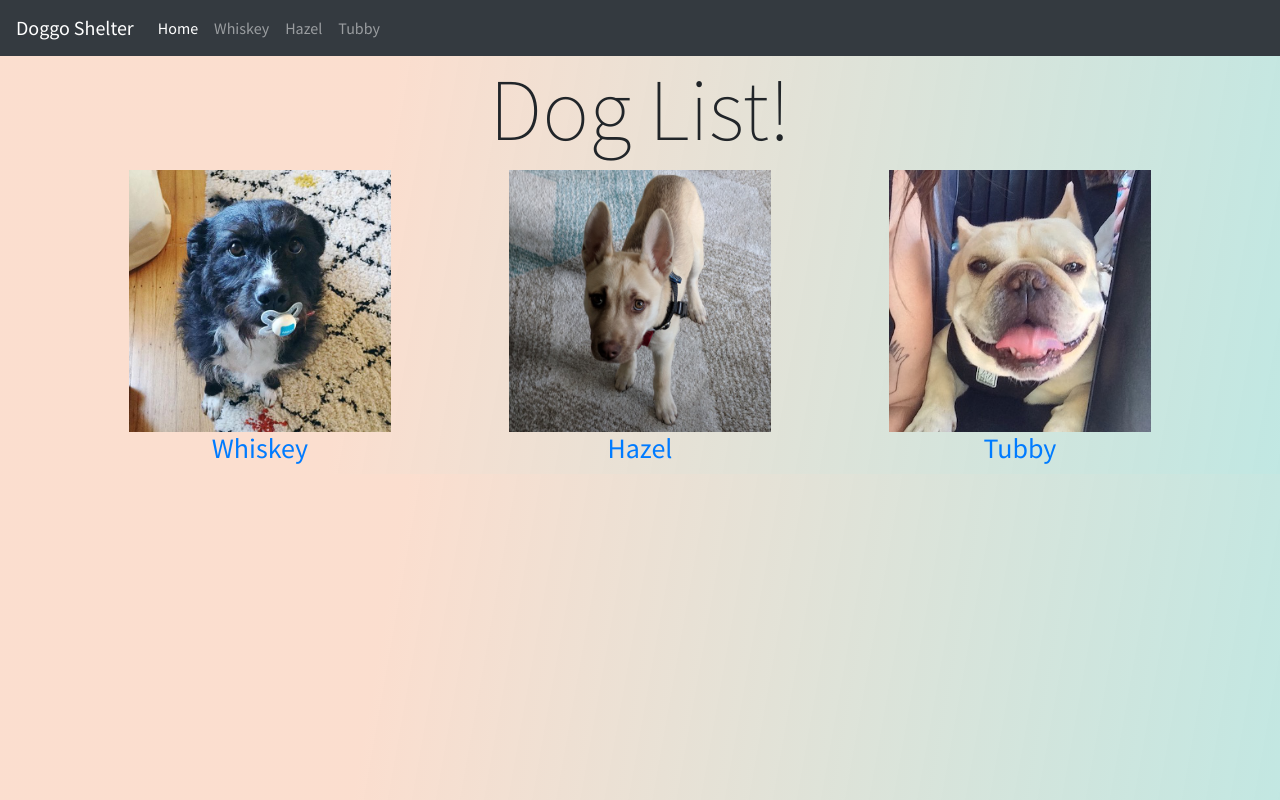
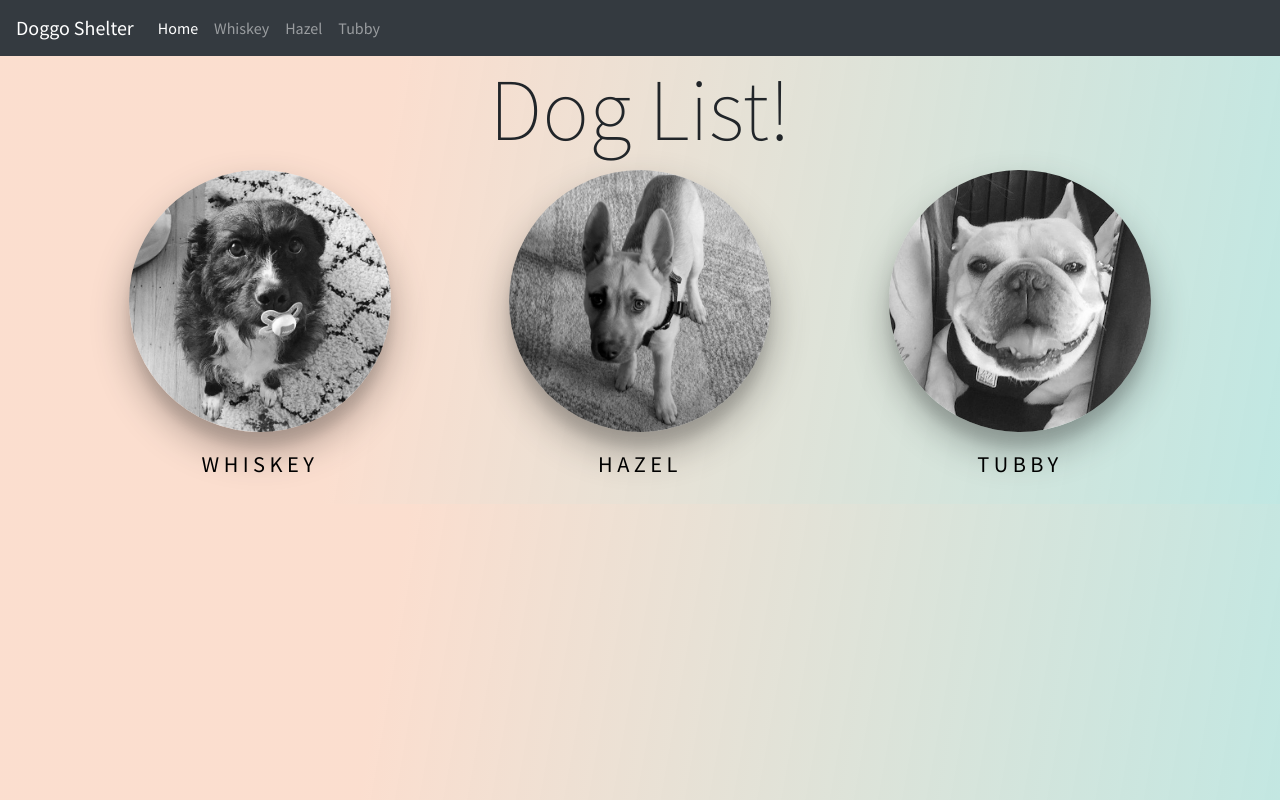
Before and after one commit to jainharsh21/Doggo-Finder, a React (Create React App) app: page /dogs in a window 1280 px wide. Built offline with nearby package versions, Linux system fonts and the light colour scheme.

Commit message:
styled the each doglist component

```diff
--- a/src/DogList.css
+++ b/src/DogList.css
@@ -1,3 +1,44 @@
-.Dog img{
-    width: 75%;
+.Dog img {
+  width: 75%;
+  filter: grayscale();
+  border-radius: 50%;
+  box-shadow: 0 19px 38px rgba(0, 0, 0, 0.3), 0 15px 12px rgba(0, 0, 0, 0.1);
 }
+
+.Dog:hover img {
+  filter: none;
+}
+
+.Dog .underline {
+  text-decoration: none;
+  border: 4px solid transparent;
+  display: inline-block;
+  vertical-align: top;
+  line-height: 36px;
+  text-transform: uppercase;
+  color: black;
+  letter-spacing: 0.2em;
+  text-align: center;
+  font-size: 1.4rem;
+  margin: 10px;
+  position: relative;
+}
+
+.underline::after {
+  width: 0%;
+  height: 4px;
+  display: block;
+  background-color: #fff;
+  content: " ";
+  position: absolute;
+  top: 34px;
+  left: 50%;
+  transition: left 0.4s cubic-bezier(0.215, 0.61, 0.355, 1),
+    width 0.4s cubic-bezier(0.215, 0.61, 0.355, 1);
+}
+
+.Dog:hover .underline::after {
+  width: 100%;
+  top: 34px;
+  left: 0;
+}
--- a/src/DogList.js
+++ b/src/DogList.js
@@ -12,7 +12,9 @@
             <div className="Dog col-lg-4 text-center" key={d.name}>
               <img src={d.src} alt={d.name} />
               <h3>
-                <Link to={`/dogs/${d.name}`}>{d.name}</Link>
+                <Link className="underline" to={`/dogs/${d.name}`}>
+                  {d.name}
+                </Link>
               </h3>
             </div>
           ))}
```
